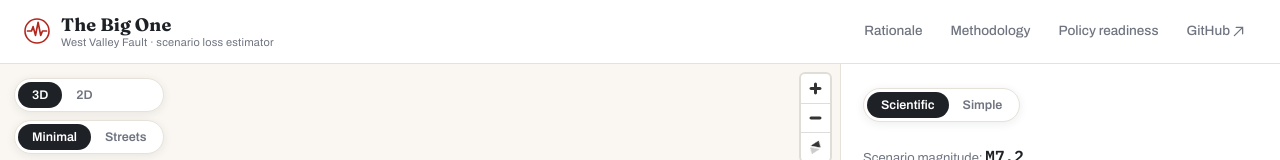
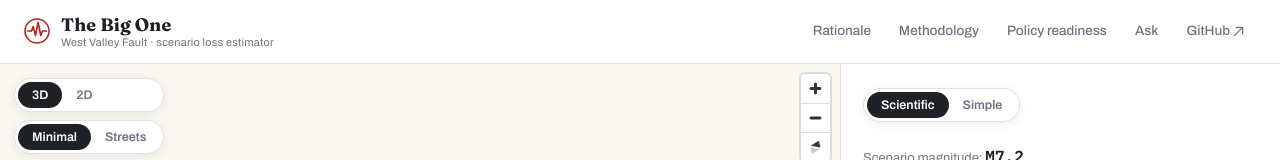
Before and after one commit to OrangeJuice023/the-big-one, a Next.js app in the folder web/: page / in a window 1280 px wide. Shown: the top 160 px of the page. Built offline with nearby package versions, Linux system fonts and the light colour scheme; no server answers.

Commit message:
Update Header.tsx

```diff
--- a/web/src/components/Header.tsx
+++ b/web/src/components/Header.tsx
@@ -7,6 +7,7 @@ const NAV = [
   { href: '/rationale/', label: 'Rationale' },
   { href: '/methodology/', label: 'Methodology' },
   { href: '/policy/', label: 'Policy readiness' },
+  { href: '/ask/', label: 'Ask' },
 ];
 
 /** Seismogram brand mark (inline SVG, no icon fonts). */
```
